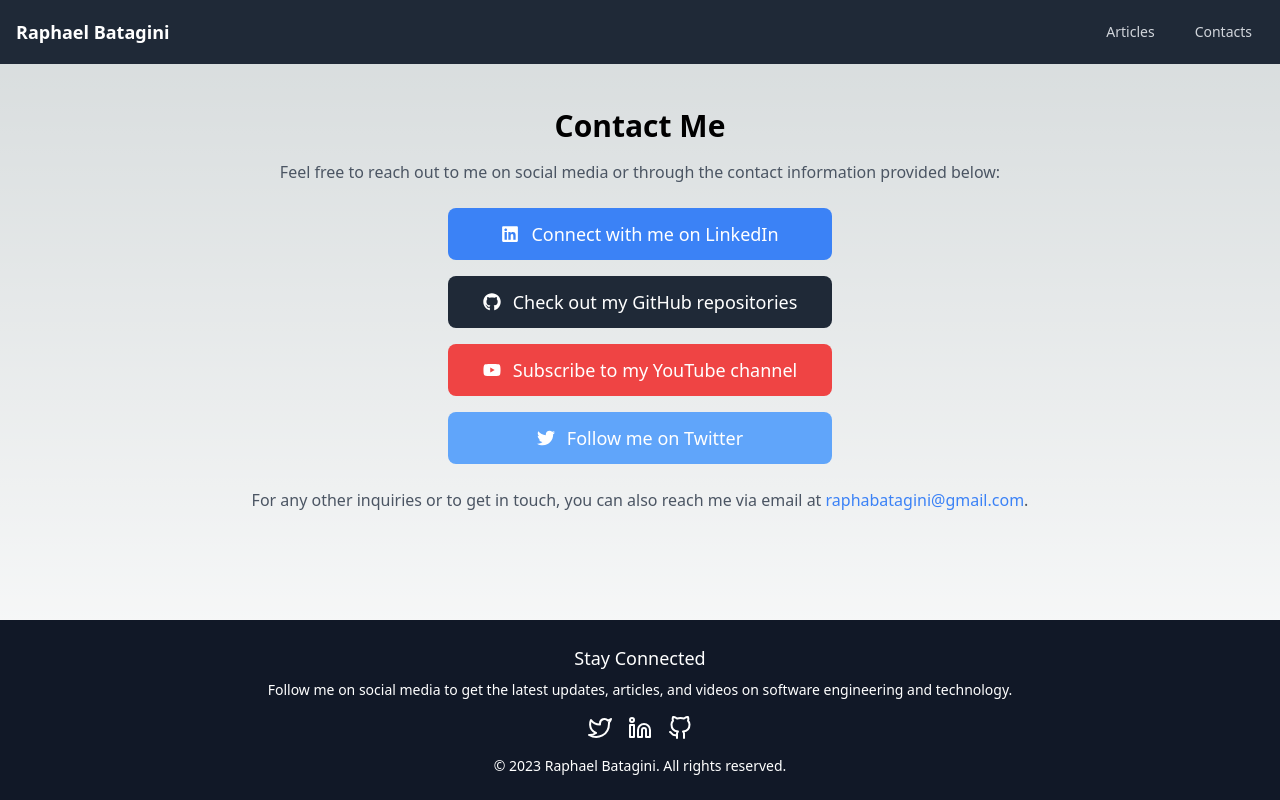
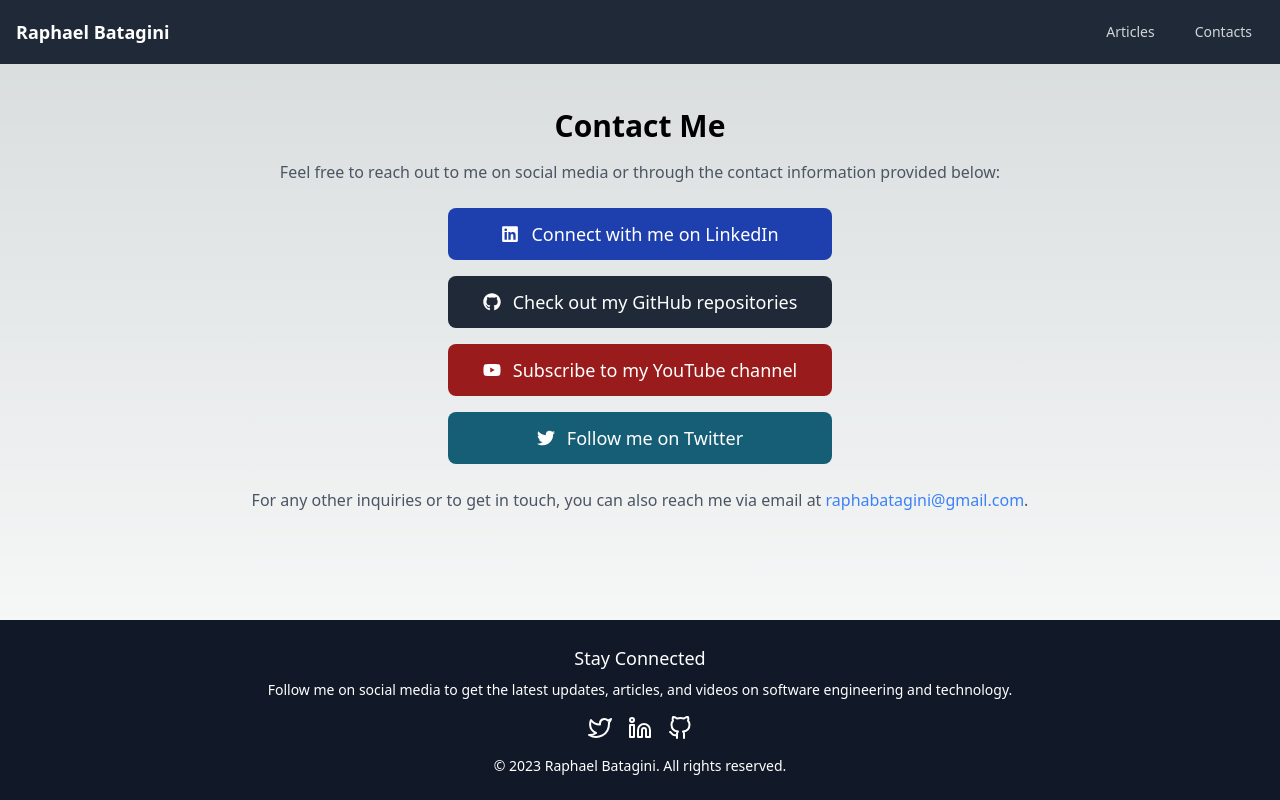
Before and after one commit to RaphaelBatagini/raphaelbatagini.github.io, a Next.js app: page /contacts in a window 1280 px wide. Built offline with nearby package versions, Linux system fonts and the light colour scheme.

Commit message:
feat: fix accessility issues

```diff
--- a/pages/contacts.tsx
+++ b/pages/contacts.tsx
@@ -13,7 +13,7 @@
       </p>
       <div className="flex flex-col space-y-4 w-full lg:w-96">
         <a href={data.social.linkedin} target="_blank" rel="noopener noreferrer">
-          <button className="flex items-center justify-center w-full bg-blue-500 hover:bg-blue-600 text-white text-lg font-medium py-3 rounded-lg">
+          <button className="flex items-center justify-center w-full bg-blue-800 hover:bg-blue-900 text-white text-lg font-medium py-3 rounded-lg">
             <FaLinkedin className="mr-3" />
             Connect with me on LinkedIn
           </button>
@@ -25,13 +25,13 @@
           </button>
         </a>
         <a href={data.social.youtube} target="_blank" rel="noopener noreferrer">
-          <button className="flex items-center justify-center w-full bg-red-500 hover:bg-red-600 text-white text-lg font-medium py-3 rounded-lg">
+          <button className="flex items-center justify-center w-full bg-red-800 hover:bg-red-900 text-white text-lg font-medium py-3 rounded-lg">
             <FaYoutube className="mr-3" />
             Subscribe to my YouTube channel
           </button>
         </a>
         <a href={data.social.twitter} target="_blank" rel="noopener noreferrer">
-          <button className="flex items-center justify-center w-full bg-blue-400 hover:bg-blue-500 text-white text-lg font-medium py-3 rounded-lg">
+          <button className="flex items-center justify-center w-full bg-cyan-800 hover:bg-cyan-900 text-white text-lg font-medium py-3 rounded-lg">
             <FaTwitter className="mr-3" />
             Follow me on Twitter
           </button>
--- a/pages/index.tsx
+++ b/pages/index.tsx
@@ -43,10 +43,10 @@
       </div>
 
       <div className="flex flex-col md:flex-row gap-4 mt-8">
-        <Link href={data.links.articles} className="flex items-center justify-center bg-blue-500 hover:bg-blue-600 text-white text-lg font-medium px-6 py-3 rounded-lg">
+        <Link href={data.links.articles} className="flex items-center justify-center bg-blue-800 hover:bg-blue-900 text-white text-lg font-medium px-6 py-3 rounded-lg">
           <FiArrowRight className="mr-2" /> Read My Blog
         </Link>
-        <a href={data.social.youtube} target="_blank" rel="noopener noreferrer" className="flex items-center justify-center bg-red-500 hover:bg-red-600 text-white text-lg font-medium px-6 py-3 rounded-lg">
+        <a href={data.social.youtube} target="_blank" rel="noopener noreferrer" className="flex items-center justify-center bg-red-800 hover:bg-red-900 text-white text-lg font-medium px-6 py-3 rounded-lg">
           <FiPlayCircle className="mr-2" /> Watch My Videos
         </a>
       </div>
```
